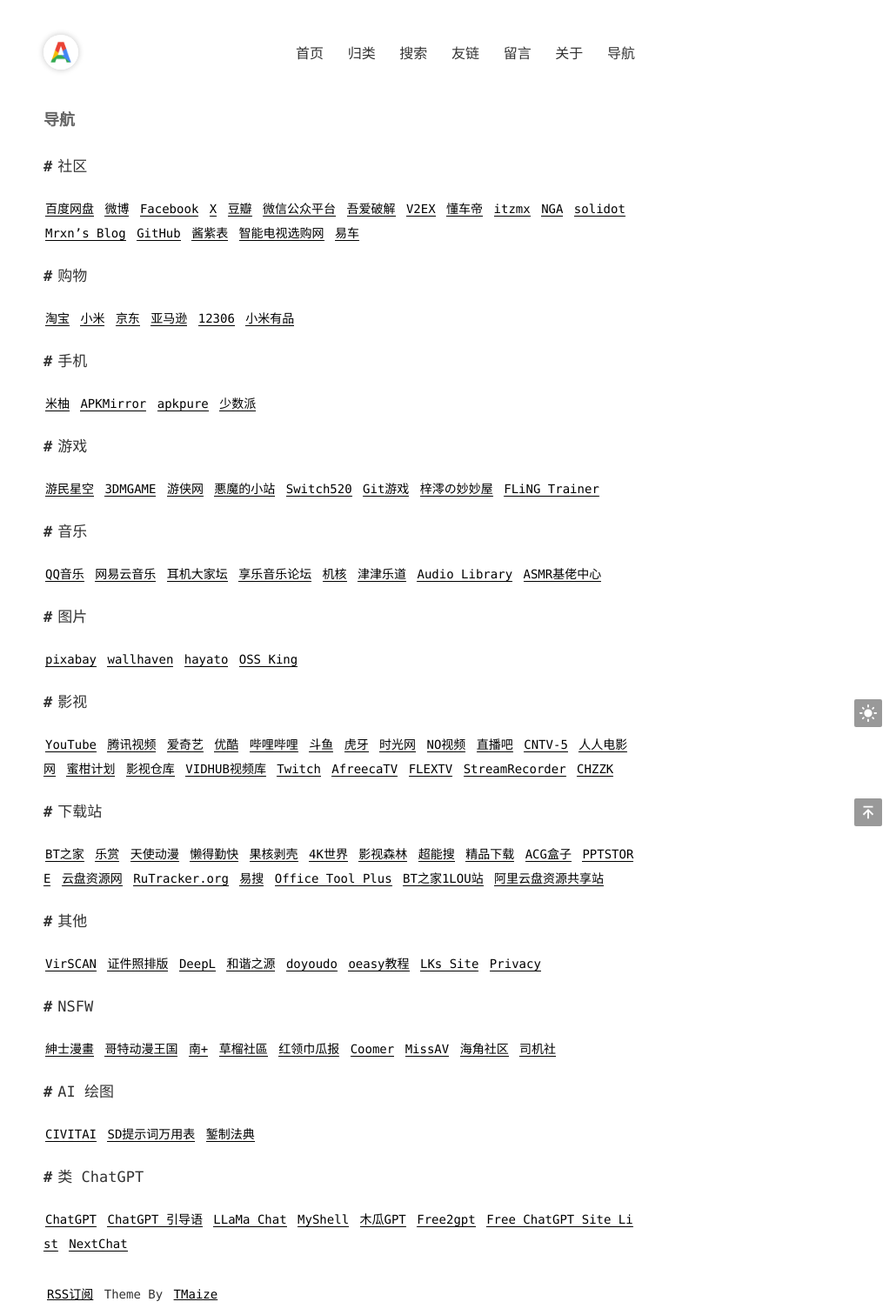
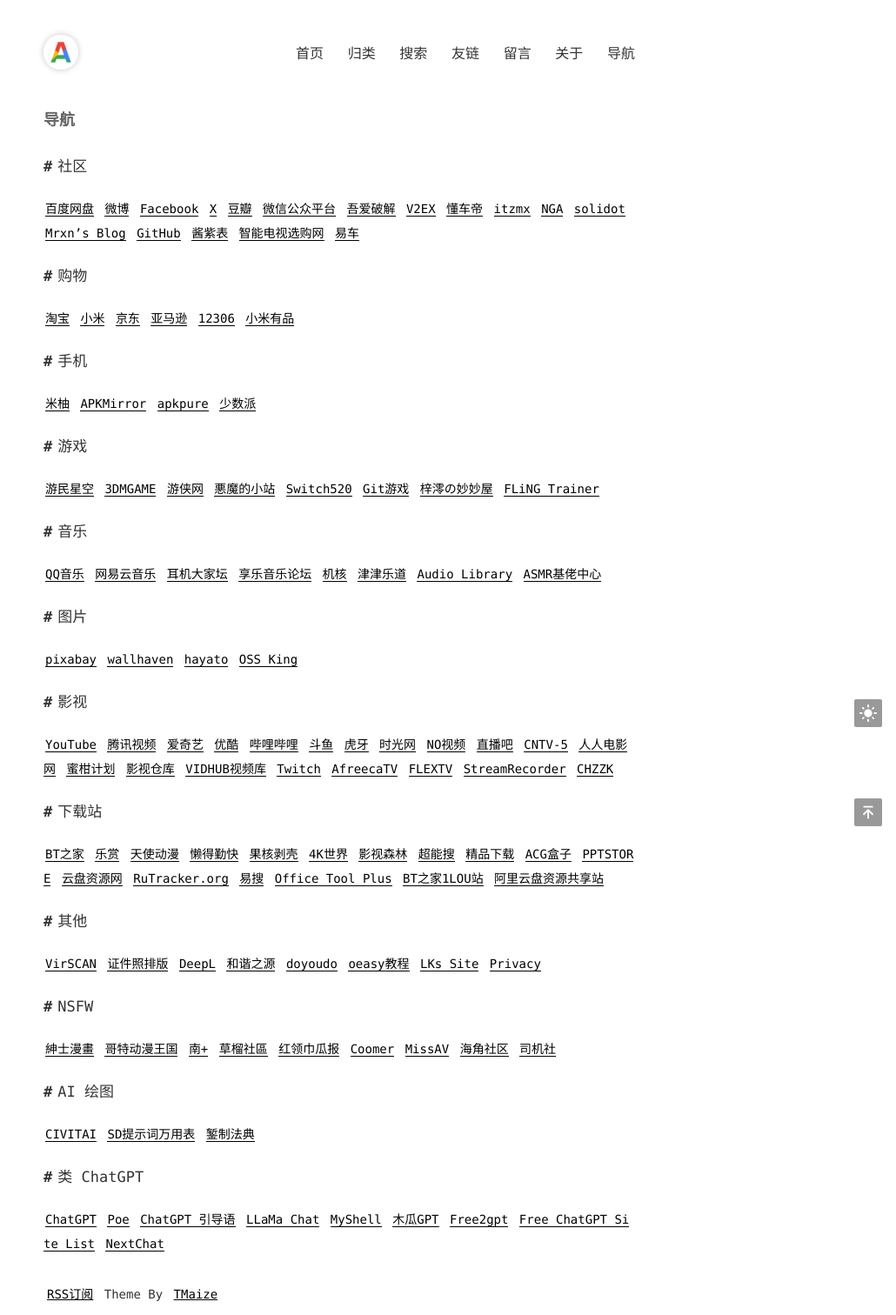
Before and after one commit to admans/admans.github.io, a Jekyll site: the page built from pages/navi.md, in a window 1280 px wide. Shown: the whole page at 87% size, without its empty margins (250-1280 px from the left). Built offline with Jekyll 4.4.1, drawn with Linux system fonts in a browser that asks for light colours.

Commit message:
Update navi.md

```diff
--- a/pages/navi.md
+++ b/pages/navi.md
@@ -49,4 +49,4 @@ title: 导航
 
 ## 类 ChatGPT
 
-[ChatGPT](https://chat.openai.com/ "ChatGPT") [ChatGPT 引导语](https://prompts.fresns.cn/ "ChatGPT 引导语") [LLaMa Chat](https://llama.perplexity.ai/ "LLaMa Chat") [MyShell](https://app.myshell.ai/zh/chat "MyShell") [木瓜GPT](https://www.papayagpt.com/ "木瓜GPT") [Free2gpt](https://chato.free2gpt.xyz/ "Free2gpt") [Free ChatGPT Site List](https://github.com/xx025/carrot "Free ChatGPT Site List") [NextChat](https://app.nextchat.dev/#/ "NextChat")
+[ChatGPT](https://chat.openai.com/ "ChatGPT") [Poe](https://poe.com/ "Poe") [ChatGPT 引导语](https://prompts.fresns.cn/ "ChatGPT 引导语") [LLaMa Chat](https://llama.perplexity.ai/ "LLaMa Chat") [MyShell](https://app.myshell.ai/zh/chat "MyShell") [木瓜GPT](https://www.papayagpt.com/ "木瓜GPT") [Free2gpt](https://chato.free2gpt.xyz/ "Free2gpt") [Free ChatGPT Site List](https://github.com/xx025/carrot "Free ChatGPT Site List") [NextChat](https://app.nextchat.dev/#/ "NextChat")
```
